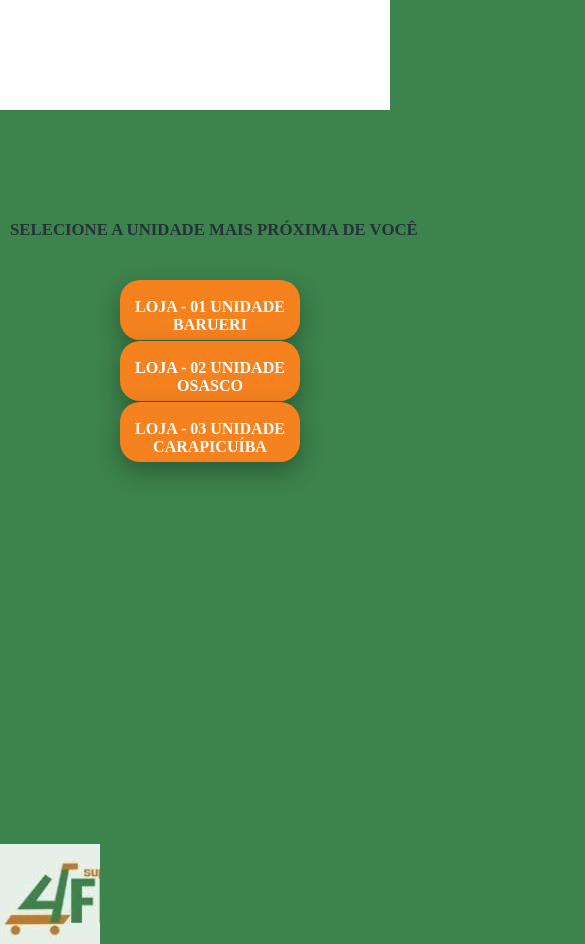
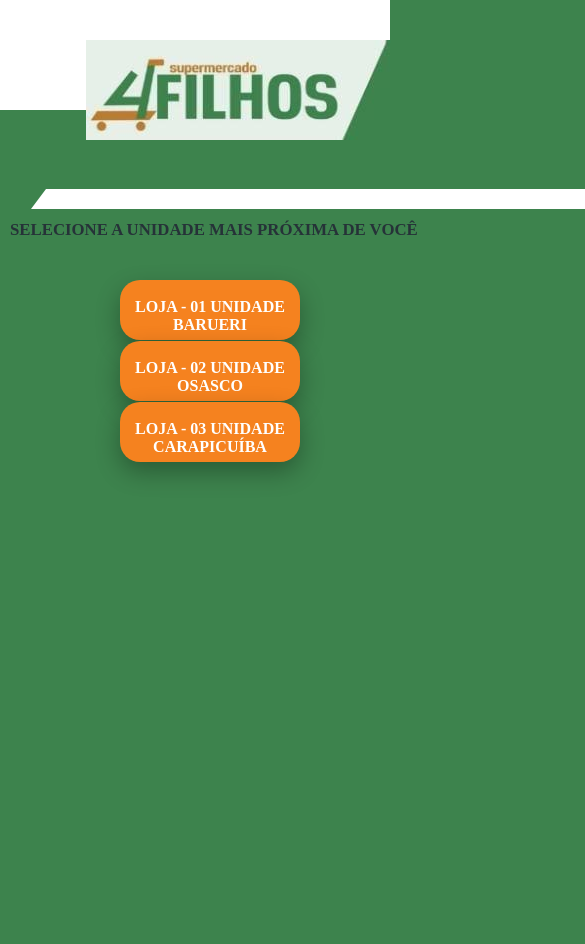
Before and after one commit to Danny-ctrl/ModeloSupermercado, a plain HTML site: page Index.html in a window 390 px wide. Shown: the top 944 px of the page, 585 px wide, since content can reach past the window. After the commit the page ends 844 px from the top, so only its background shows below. Drawn offline with nearby package versions, Linux system fonts and the light colour scheme; grey boxes are pictures that could not be loaded.

Commit message:
alteração background,largura dos cards

```diff
--- a/styles/home.css
+++ b/styles/home.css
@@ -1,5 +1,5 @@
 body {
-  background: #f6f9ff;
+  background: #E6F0E8;
   overflow-x: hidden;
   -webkit-font-smoothing: antialiased;
   font: 400 3rem;
@@ -87,7 +87,7 @@ section {
 }
 .cardUnico {
   justify=content: center;
-  width: 160px;
+  width: 200px;
   height: 350px;
   border-radius: 20px;
   overflow: hidden;
@@ -97,7 +97,6 @@ section {
   box-shadow: 0 10px 25px rgba(0, 0, 0, 0.3);
 }
 .custom-button {
-  background: #fff;
   border: none;
   text-align: center;
   color: gray;
--- a/styles/responsive.css
+++ b/styles/responsive.css
@@ -1,45 +1,27 @@
 @media (max-width: 900px) {
   header {
     background-color: #ffff;
-    position: relative;
-    overflow: hidden;
-  }
-  .Logo {
-    font-size: 1.5em;
-    margin: 20px;
-    overflow: hidden;
-    white-space: nowrap; /*Impede que o texto quebre em várias linhas */
-    text-overflow: ellipsis; /* Adiciona reticências (...) se o texto for muito longo */
-  }
-
-  /* Define uma classe para o elemento que terá a imagem */
-  body:before {
-    content: " "; /* Adiciona um conteúdo vazio para que a imagem possa ser aplicada */
-    display: block; /* Torna o conteúdo um bloco para poder definir largura, altura, etc. */
-    background-image: url("/assets/imagem-mobile.jpg"); /* Caminho para a imagem */
-    background-size: cover; /* Ajusta o tamanho da imagem para cobrir todo o elemento */
-    width: 100px; /* Largura da imagem (ajuste conforme necessário) */
-    height: 100px; /* Altura da imagem (ajuste conforme necessário) */
-    position: absolute; /* Permite posicionar a imagem de forma absoluta em relação ao elemento pai */
-    top: 100%; /* Posiciona a imagem no topo do elemento pai */
-    left: 0; /* Posiciona a imagem à esquerda do elemento pai */
-    z-index: -1; /*Garante que a imagem fique por tras do texto*/
   }
 
   body {
     background: #3d834d;
     overflow-y: hidden;
+    overflow-x: hidden;
   }
   .nome {
     font-size: 0.7em;
     margin-left: 0;
+    margin-top: 1rem;
     overflow-x: visible;
     text-align: justify;
     white-space: nowrap;
   }
 
   .Logo {
-    padding: 10% 0;
+    image-rendering: crisp-edges;
+    border-left: 15px solid transparent;
+    border-right: 15px solid transparent;
+    border-bottom: 20px solid #fff;
   }
   .Card {
     display: flex;
```
